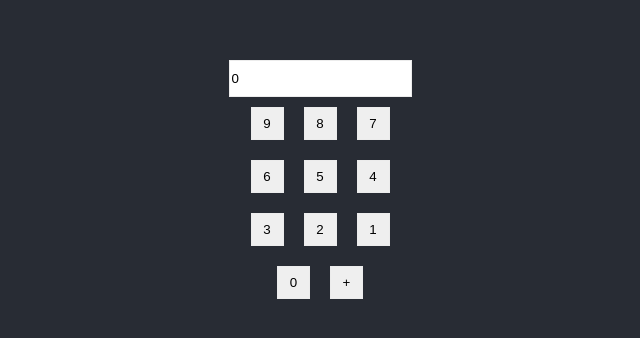
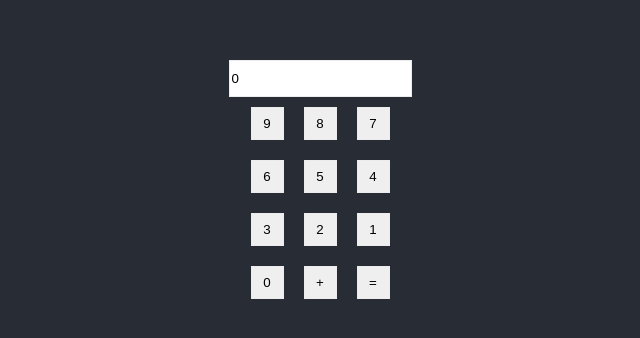
Before and after one commit to motasimali/hafla-screening, a React (Create React App) app: page / in a window 1280 px wide. Shown: the part 216-554 px from the top of the page, without its empty margins (320-960 px from the left). Built offline with nearby package versions, Linux system fonts and the light colour scheme; the HTML template or start-up script is replaced by a standard one.

Commit message:
Add an '=' button to update the display with the computed result. IE: The input series '1 + 5 =' should update the display to 6.

```diff
--- a/src/App.js
+++ b/src/App.js
@@ -2,19 +2,25 @@
 import ResultField from './ResultField';
 import Button from './Button';
 import { useState } from 'react';
+import EqualButton from './EqualButton';
 
 function App() {
 
   const [result, setResult] = useState('0')
+  const [calc, ]= useState(0)
 
   const buttonClick = (val) => {
     setResult(result + val)
   }
 
-  const handleSum = () => {
-    if (result.slice(-1) !== "+")
-      setResult(result + "+")
+  const handleCalc= (val) => {
+    const res = result.split("+");
+    if(res.length === 2) {
+      setResult(parseInt(res[0])+parseInt(res[1]))
+    }
   }
+
+
   return (
     <div className="App">
       <header className="App-header">
@@ -38,7 +44,8 @@
 
         <div className='buttons-line'>
           <Button value={'0'} buttonClick={buttonClick} />
-          <Button value={'+'} buttonClick={handleSum} />
+          <Button value={'+'} buttonClick={buttonClick} />
+          <EqualButton value={calc} buttonClick={handleCalc} />
         </div>
 
 
--- /dev/null
+++ b/src/EqualButton.js
@@ -0,0 +1,9 @@
+import './App.css';
+
+function EqualButton(props) {
+  return (
+    <input type="button" className='button' value={'='} onClick={()=>props.buttonClick(parseInt(props.value))}/>
+  );
+}
+
+export default EqualButton;
```
